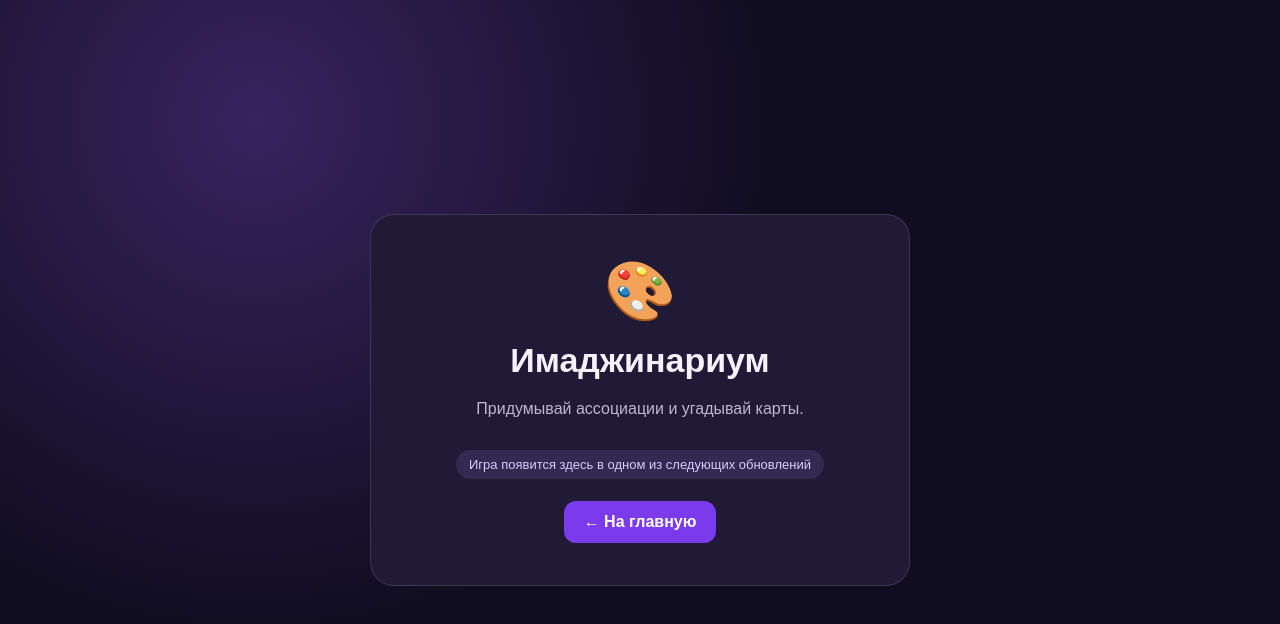
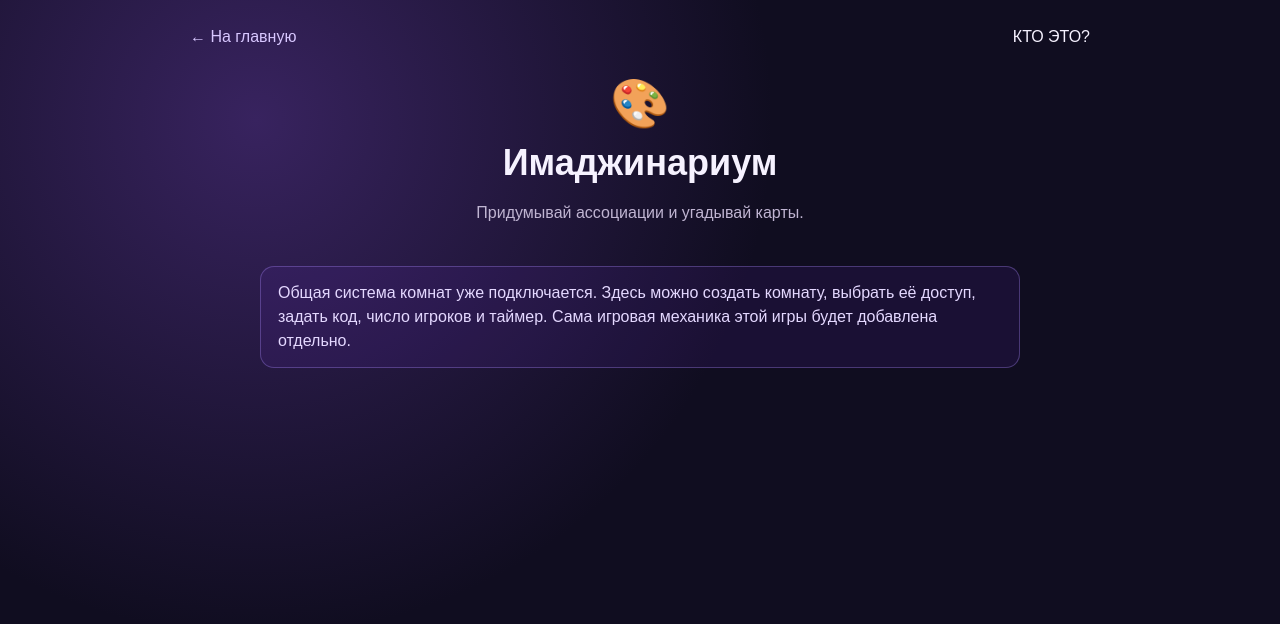
Before and after one commit to RipsamZS/kto-eto-online, a website: page public/games/imaginarium/index.html in a window 1280 px wide. Drawn offline with Linux system fonts and the light colour scheme.

Commit message:
Add shared room settings to Имаджинариум

```diff
--- a/public/games/imaginarium/index.html
+++ b/public/games/imaginarium/index.html
@@ -1,4 +1,25 @@
 <!DOCTYPE html>
-<html lang="ru"><head><meta charset="UTF-8"><meta name="viewport" content="width=device-width,initial-scale=1"><meta name="theme-color" content="#100d20"><title>Имаджинариум — скоро</title>
-<style>*{box-sizing:border-box}body{margin:0;min-height:100vh;display:grid;place-items:center;padding:24px;background:radial-gradient(circle at 20% 15%,#38235f,transparent 42%),#100d20;color:#f6f2ff;font-family:Arial,sans-serif}.panel{width:min(540px,100%);padding:42px 28px;text-align:center;border:1px solid #ffffff20;border-radius:24px;background:#211a36}.emoji{font-size:58px}h1{margin:16px 0 10px;font-size:34px}p{color:#c0b5d2;line-height:1.6}.soon{display:inline-block;margin:12px 0 22px;padding:7px 13px;border-radius:30px;background:#a78bfa22;color:#d9caff;font-size:13px}a{display:inline-block;padding:12px 20px;border-radius:12px;background:#7c3aed;color:white;text-decoration:none;font-weight:bold}</style></head>
-<body><main class="panel"><div class="emoji">🎨</div><h1>Имаджинариум</h1><p>Придумывай ассоциации и угадывай карты.</p><div class="soon">Игра появится здесь в одном из следующих обновлений</div><br><a href="/">← На главную</a></main></body></html>
+<html lang="ru">
+<head>
+<meta charset="UTF-8">
+<meta name="viewport" content="width=device-width,initial-scale=1">
+<meta name="theme-color" content="#100d20">
+<title>Имаджинариум — игровые комнаты</title>
+<style>
+*{box-sizing:border-box}body{margin:0;min-height:100vh;padding:28px 16px;background:radial-gradient(circle at 20% 15%,#38235f,transparent 42%),#100d20;color:#f6f2ff;font-family:Arial,sans-serif}
+.page{width:min(900px,100%);margin:0 auto}.top{display:flex;align-items:center;justify-content:space-between;gap:12px}.top a{color:#d8c7ff;text-decoration:none}.hero{text-align:center;padding:30px 10px 8px}.emoji{font-size:48px}.hero h1{margin:10px 0;font-size:36px}.hero p{color:#c0b5d2;line-height:1.6}
+.notice{max-width:760px;margin:16px auto;padding:14px 17px;border:1px solid #a78bfa55;border-radius:14px;background:#7c3aed18;color:#e4d8ff;line-height:1.5}
+</style>
+</head>
+<body>
+<main class="page">
+  <div class="top"><a href="/">← На главную</a><span>КТО ЭТО?</span></div>
+  <header class="hero"><div class="emoji">🎨</div><h1>Имаджинариум</h1><p>Придумывай ассоциации и угадывай карты.</p></header>
+  <div class="notice">Общая система комнат уже подключается. Здесь можно создать комнату, выбрать её доступ, задать код, число игроков и таймер. Сама игровая механика этой игры будет добавлена отдельно.</div>
+  <div id="sharedRoomSystem"></div>
+</main>
+<script src="/online-client.js"></script>
+<script>window.ROOM_GAME_ID="imaginarium";</script>
+<script src="/room-system.js"></script>
+</body>
+</html>
```
